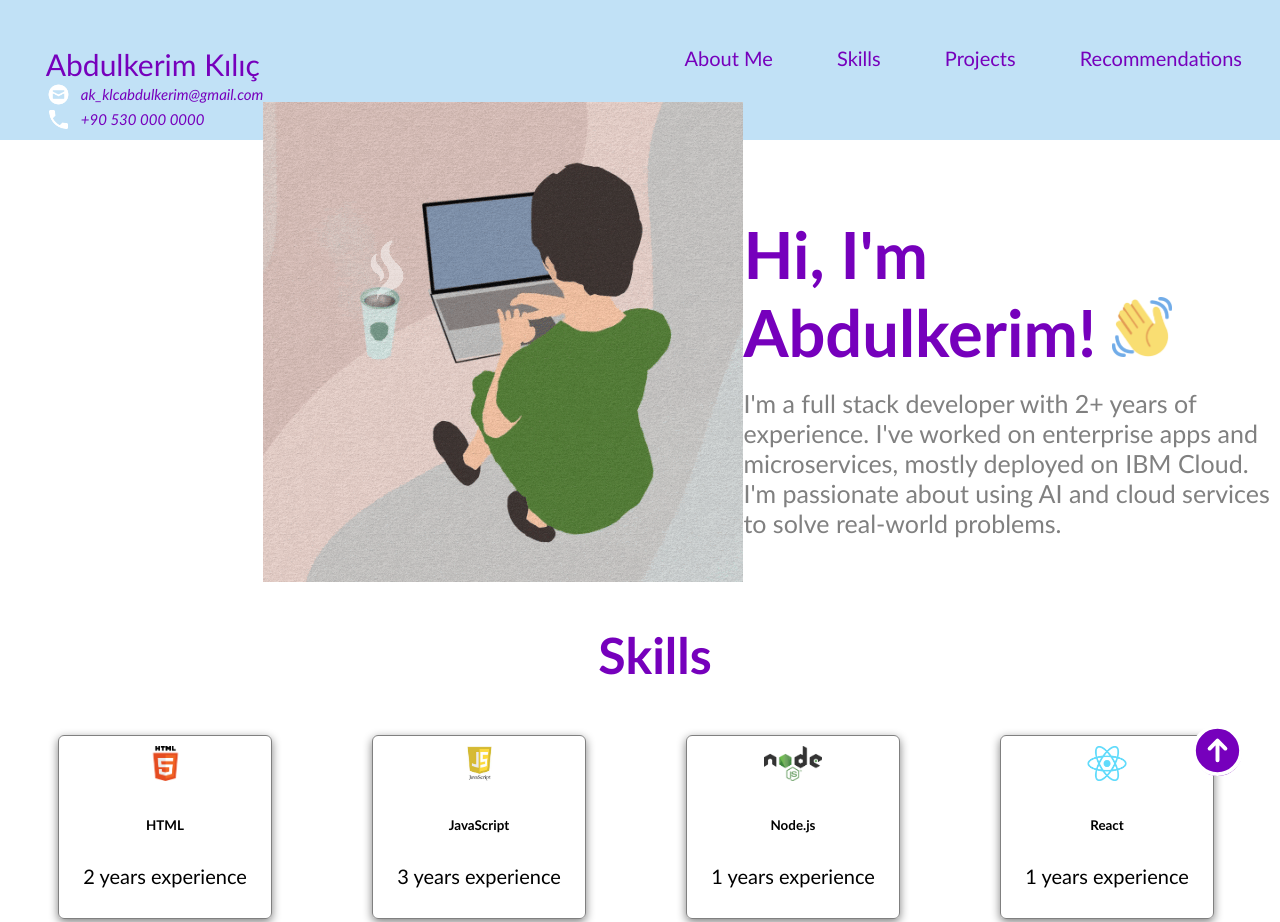
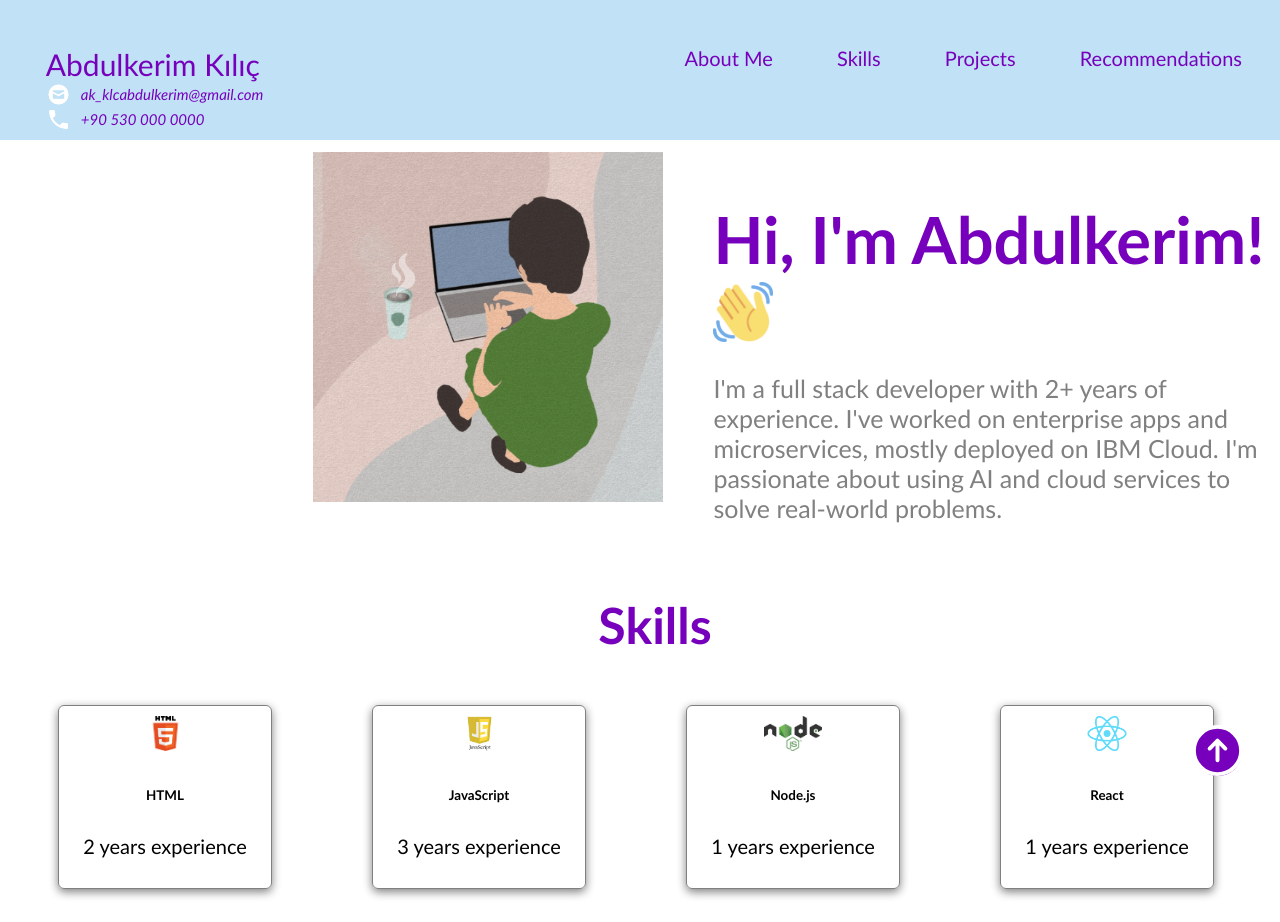
Before and after one commit to klckerim/demo-portfolio, a plain HTML site: page index.html in a window 1280 px wide. Shown: the top 922 px of the page. Drawn offline with Linux system fonts and the light colour scheme.

Commit message:
Update index.html
Updade src css class

```diff
--- a/index.html
+++ b/index.html
@@ -34,7 +34,7 @@
     <!-- About Me -->
     <section id="about-me" class="container">
       <div>
-            <img src="html_finalprojimages/13-22-13-877_512.gif"/>
+            <img src="html_finalprojimages/13-22-13-877_512.gif" class="profile_image"/>
       </div>
       <div>
         <h1>Hi, I'm Abdulkerim! <img src="html_finalprojimages/waving-hand.png" width="60px"/></h1>
```
